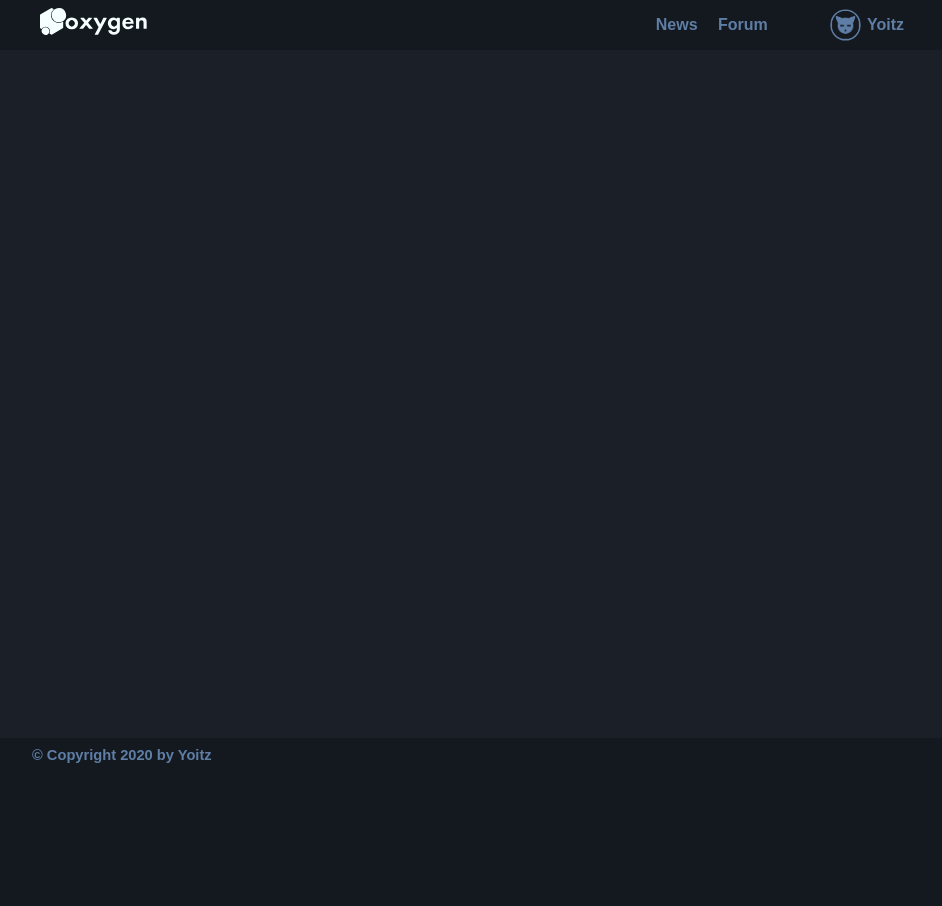
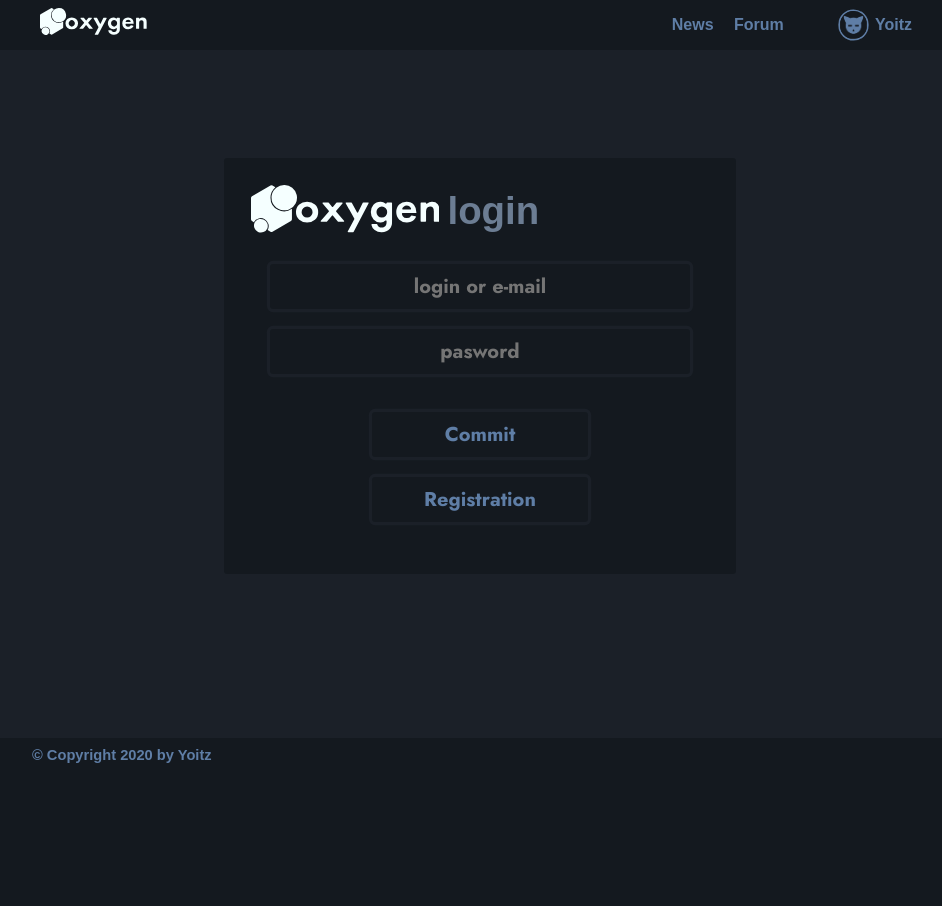
Before and after one commit to YoitzWolf/oxygen, a Flask app: page / in a window 1280 px wide. Shown: the whole page, without its empty margins (160-1102 px from the left). Run offline with Flask 2, Linux system fonts and the light colour scheme; a user stored in the database is signed in.

Commit message:
forub beginners

```diff
--- a/app/services/configs/mcf.py
+++ b/app/services/configs/mcf.py
@@ -22,8 +22,8 @@ class Database_Config():
 
 
 # custom
-ADDRES            =   None#'::' #"192.168.1.105"
-PORT              =   None#8080
+ADDRES            =   '::' #"192.168.1.105"
+PORT              =   8080
 
 def getAddres():  return ADDRES
 def getPort():    return PORT
--- a/app/services/courier/jsr.py
+++ b/app/services/courier/jsr.py
@@ -44,7 +44,9 @@ class JsonMaster():
         for item in activated:
             if item in data["activable"]:
                 for block in data[item]["activated"]:
+                    print(block, "is activated")
                     data[item][block] = data[item]["activated"][block]
+        print(data)
 
 
         if data["method"] == "R": # recursive
@@ -64,7 +66,7 @@ class JsonMaster():
     def htmlifyFile(filename, attr={}) -> dict:
         return JsonMaster.htmlify(
             JsonMaster.getJson(filename),
-            (attr["activated"] if "acticated" in attr else []),
+            (attr["activated"] if "activated" in attr else []),
             (attr["attr"] if "attr" in attr else {})
         )
 
--- a/app/services/forums/frm_api.py
+++ b/app/services/forums/frm_api.py
@@ -21,7 +21,7 @@ from app.alchemy                                    import session as Session
 
 folder = "templates"
 
-blueprint: flask.Blueprint = flask.Blueprint('user_api', __name__, template_folder=folder)
+blueprint: flask.Blueprint = flask.Blueprint('forum_api', __name__, template_folder=folder)
 # courier: Courier = Courier()
 # Session.global_init(Database_Config.FORUM)
 # session = Session.create_session()
@@ -41,12 +41,12 @@ def getBlueprint() -> flask.Blueprint:
 @blueprint.route("/forum")
 def main():
     headers = {
-            "main": "Test Page",
+            "main": "Forum",
             "brand": SvgMaster.getFullLogo(),
             "menu": JsonMaster.htmlifyFile(
                 "./templates/json-templates/menu.json",
                 {
-                    "activated": []
+                    "activated": ["forum"]
                 }
             ),
             "user": UserMaster.get_userBar()
--- a/main.py
+++ b/main.py
@@ -16,7 +16,7 @@ from app.services.courier.svg                       import SvgMaster
 from app.services.courier.jsr                       import JsonMaster
 
 import app.services.users.usr_api                   as UserMaster
-import app.services.forums.frm_api                   as ForumMaster
+import app.services.forums.frm_api                  as ForumMaster
 
 # App Init
 app = flask.Flask(__name__)
@@ -25,7 +25,7 @@ app.config.from_object(Config)
 @app.route("/")
 def main():
     headers = {
-            "main": "Test Page",
+            "main": "Main Page",
             "brand": SvgMaster.getFullLogo(),
             "menu": JsonMaster.htmlifyFile(
                 "./templates/json-templates/menu.json",
@@ -36,7 +36,7 @@ def main():
             "user": UserMaster.get_userBar()
     }
     return flask.render_template(
-        "general-templates/basic.html",
+        "general-templates/forum.html",
         title="oxygen",
         headers=headers
     )
@@ -44,4 +44,7 @@ def main():
 if __name__ == "__main__":
     UserMaster.init_login(app=app)
     app.register_blueprint(UserMaster.blueprint)
+
+    app.register_blueprint(ForumMaster.blueprint)
+
     app.run(host=getAddres(), port=getPort())
--- a/static/styles/general.css
+++ b/static/styles/general.css
@@ -245,12 +245,15 @@ a{
     display: none;
     position: absolute;
     padding: 1em;
+    padding-top: 0.5rem;
     border-radius: 0 0 0.2em 0.2em;
+    padding-left: 1rem;
+    padding-right: 1rem;
     /*background-color: var(--deep-blue);*/
 }
 
 .popup-parent .popup:before{
-        animation-duration: 5s;
+    animation-duration: 5s;
     animation-name: opacity-out;
 }
 
--- a/templates/block-templates/autorised.html
+++ b/templates/block-templates/autorised.html
@@ -1,6 +1,6 @@
 <nav class="popup-parent" >
     <a href="\me" class="user-head">
-        <li class="btn item" style="padding-left: 1rem; padding-right: 1rem;">
+        <li class="btn item">
             <div class=".wrap">
                 <img class="img-1 item" style="z-index: 100" src={{attr["user-avatar"]}}>
                 <div class="item nohover">{{attr["username"]}}</div>
@@ -11,7 +11,7 @@
     <div class="popup">
         <a href="/logout">
             <li class="btn-visible btn item" >
-                Logout
+                Log out
             </li>
         </a>
     </div>
--- a/templates/block-templates/unautorised.html
+++ b/templates/block-templates/unautorised.html
@@ -1,15 +1,13 @@
-<nav class="popup-parent">
-    <a href="/login" >
+<nav >
+    <a href="/login" style="margin-right: 0.2rem">
         <li class="btn-visible btn item">
-            Sign In
+            Sign in
         </li>
     </a>
-    <div class="popup">
-        <a href="/register">
-            <li class="btn-visible btn item">
-                Registration
-            </li>
-        </a>
-    </div>
+    <a href="/register" >
+        <li class="btn-visible btn item">
+            Sign up
+        </li>
+    </a>
 </nav>
 {# yes #}
--- /dev/null
+++ b/templates/general-templates/forum.html
@@ -0,0 +1,40 @@
+{% extends "general-templates/basic.html" %}
+
+{% block content %}
+<div class="w-40 mrg-auto card" style="margin-top: 7%;">
+    <div class="content">
+        <div style="display: flex; flex-wrap: wrap;">
+            <a class="brand brand-extra svg-light" href="/">
+                {% if headers %}
+                    {{headers['brand'] | safe}}
+                {% else %}
+                    oxygen login
+                {% endif %}
+            </a>
+            <nav class="head-text mrg-vertical-auto">login</nav>
+        </div>
+    </div>
+    <div class="content" style="padding: 2rem; padding-top: 0rem;">
+        <form name="login" method="post" enctype="multipart/form-data">
+
+            <input type="text" name="login" class="linear-input w-90 mrg-auto" placeholder="login or e-mail">
+
+            <input type="password" name="password" class="linear-input w-90 mrg-auto" placeholder="pasword">
+            <br>
+            <div class="w-90 mrg-auto" style="display: block;">
+                <div class="wrap">
+                    <button type="commit" class="linear-btn w-45 mrg-auto">
+                        Commit
+                    </button>
+
+                    <a class="linear-btn mrg-auto" href="/register">
+                        Registration
+                    </a>
+                </div>
+            </div>
+
+        </form>
+    </div>
+</div>
+
+{% endblock %}
```
Also changed, not shown: 1 other file.
